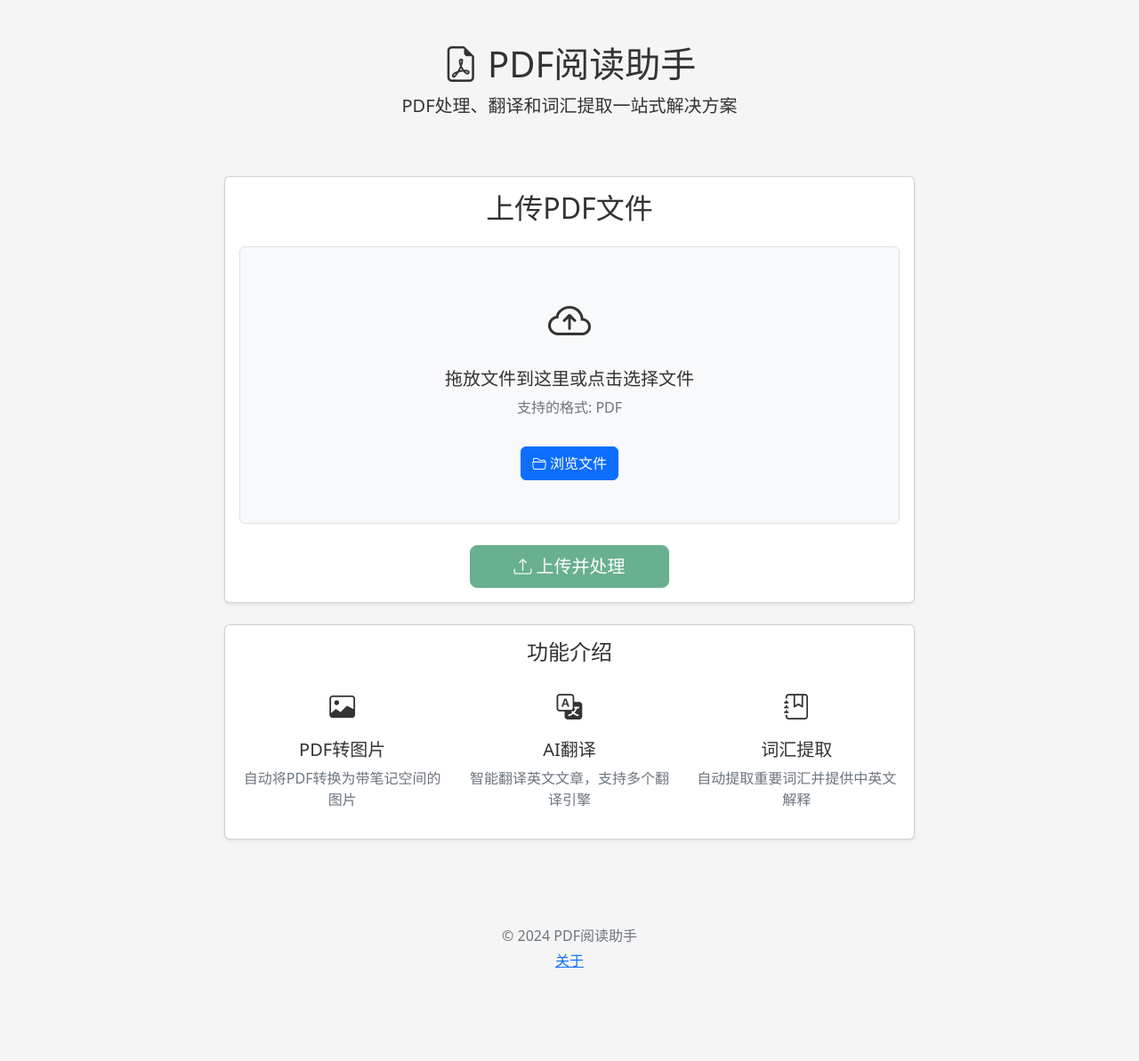
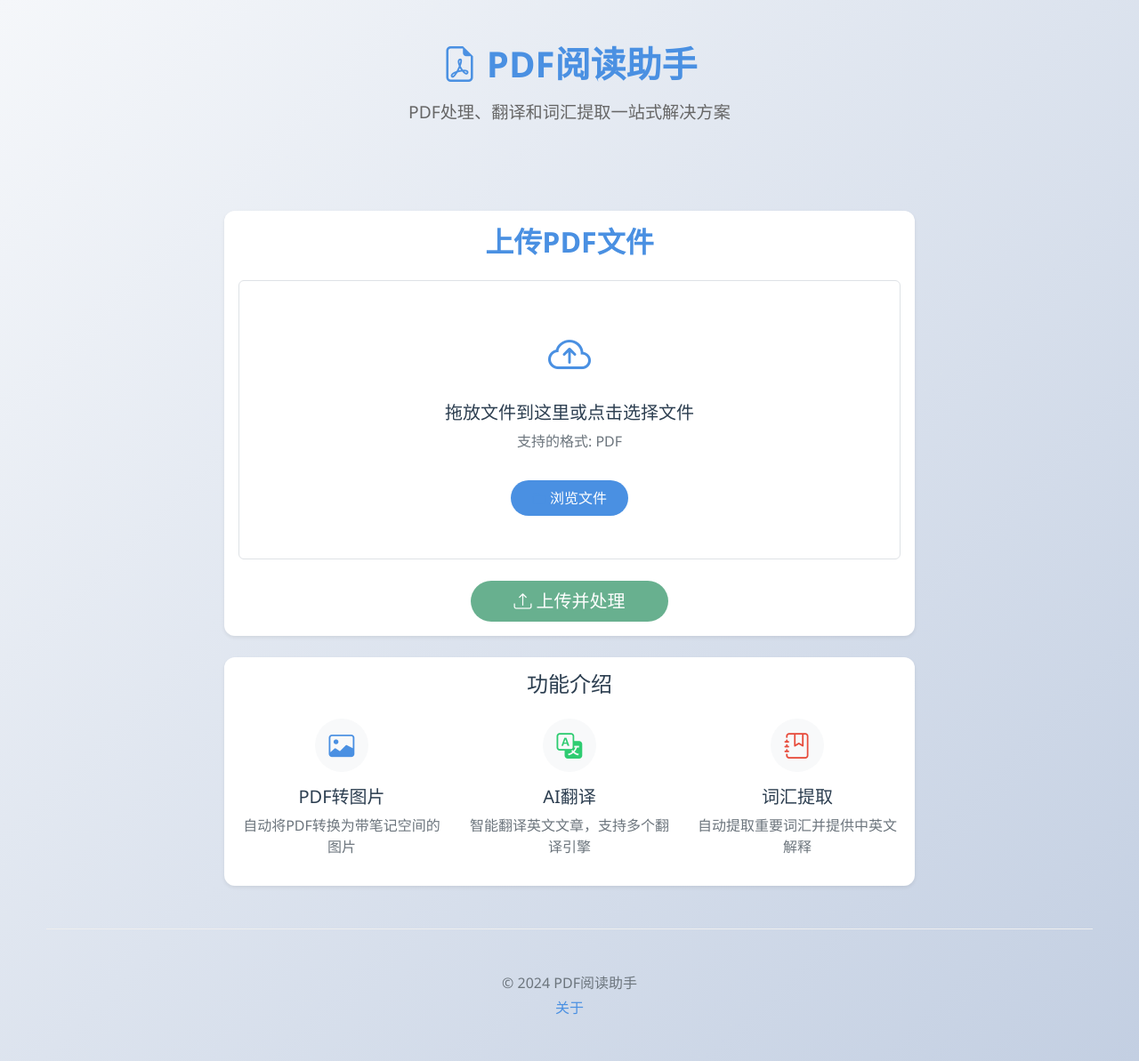
Before and after one commit to Yoasobisong/EnglishPDFAssistant, a Flask app: page / in a window 1280 px wide. Shown: the whole page at 89% size. Before the commit the page ends 1088 px from the top, so only its background shows below. Run offline with Flask 2, Linux system fonts and the light colour scheme.

Commit message:
Update style.css

```diff
--- a/src/web/static/css/style.css
+++ b/src/web/static/css/style.css
@@ -1,28 +1,234 @@
 /* PDF阅读助手CSS样式 */
 
-/* 通用样式 */
-body {
-    background-color: #f5f5f5;
-    color: #333;
+/* 全局样式 */
+:root {
+    --primary-color: #4a90e2;
+    --secondary-color: #2ecc71;
+    --accent-color: #e74c3c;
+    --text-color: #2c3e50;
+    --light-gray: #f8f9fa;
+    --border-radius: 12px;
+    --box-shadow: 0 4px 6px rgba(0, 0, 0, 0.1);
 }
 
-.container {
-    max-width: 1200px;
+body {
+    font-family: 'Segoe UI', system-ui, -apple-system, sans-serif;
+    color: var(--text-color);
+    background: linear-gradient(135deg, #f5f7fa 0%, #c3cfe2 100%);
+    min-height: 100vh;
+}
+
+/* 头部样式 */
+header {
+    margin-bottom: 2rem;
+}
+
+header h1 {
+    color: var(--primary-color);
+    font-weight: 700;
+    margin-bottom: 1rem;
+}
+
+header .lead {
+    color: #666;
+    font-size: 1.2rem;
+}
+
+/* 卡片样式 */
+.card {
+    border: none;
+    border-radius: var(--border-radius);
+    box-shadow: var(--box-shadow);
+    transition: transform 0.3s ease;
+}
+
+.card:hover {
+    transform: translateY(-5px);
+}
+
+.card-title {
+    color: var(--primary-color);
+    font-weight: 600;
 }
 
 /* 上传区域样式 */
 .upload-area {
-    background-color: #f8f9fa;
-    border: 2px dashed #dee2e6;
-    border-radius: 5px;
+    background: white;
+    border-radius: var(--border-radius);
+    border: 2px dashed #ddd;
     transition: all 0.3s ease;
     cursor: pointer;
 }
 
-.upload-area:hover,
-.upload-area.border-primary {
-    background-color: #e9f2ff;
-    border-color: #0d6efd;
+.upload-area:hover {
+    border-color: var(--primary-color);
+    background: #f8f9fa;
+}
+
+.upload-area i {
+    color: var(--primary-color);
+}
+
+/* 按钮样式 */
+.btn {
+    border-radius: 25px;
+    padding: 0.5rem 1.5rem;
+    font-weight: 500;
+    transition: all 0.3s ease;
+}
+
+.btn-primary {
+    background: var(--primary-color);
+    border: none;
+}
+
+.btn-primary:hover {
+    background: #357abd;
+    transform: translateY(-2px);
+}
+
+.btn-success {
+    background: var(--secondary-color);
+    border: none;
+}
+
+.btn-success:hover {
+    background: #27ae60;
+    transform: translateY(-2px);
+}
+
+/* 功能图标样式 */
+.feature-icon {
+    width: 60px;
+    height: 60px;
+    border-radius: 50%;
+    display: flex;
+    align-items: center;
+    justify-content: center;
+    margin: 0 auto;
+    background: var(--light-gray);
+    transition: all 0.3s ease;
+}
+
+.feature-icon:hover {
+    transform: scale(1.1);
+}
+
+/* 进度条样式 */
+.progress {
+    height: 8px;
+    border-radius: 4px;
+    background: #e9ecef;
+}
+
+.progress-bar {
+    background: var(--primary-color);
+    transition: width 0.3s ease;
+}
+
+/* 模态框样式 */
+.modal-content {
+    border-radius: var(--border-radius);
+    border: none;
+}
+
+.modal-body {
+    padding: 2rem;
+}
+
+/* 文件信息样式 */
+.alert {
+    border-radius: var(--border-radius);
+    border: none;
+}
+
+.alert-info {
+    background: #e3f2fd;
+    color: #1976d2;
+}
+
+/* 页脚样式 */
+footer {
+    border-top: 1px solid #eee;
+    padding-top: 2rem;
+}
+
+footer a {
+    color: var(--primary-color);
+    text-decoration: none;
+    transition: color 0.3s ease;
+}
+
+footer a:hover {
+    color: #357abd;
+}
+
+/* 响应式调整 */
+@media (max-width: 768px) {
+    .container {
+        padding: 1rem;
+    }
+
+    header {
+        margin-bottom: 1rem;
+    }
+
+    .card {
+        margin-bottom: 1rem;
+    }
+}
+
+/* 动画效果 */
+@keyframes fadeIn {
+    from {
+        opacity: 0;
+        transform: translateY(20px);
+    }
+
+    to {
+        opacity: 1;
+        transform: translateY(0);
+    }
+}
+
+.fade-in {
+    animation: fadeIn 0.5s ease forwards;
+}
+
+/* 加载动画 */
+.spinner-border {
+    width: 3rem;
+    height: 3rem;
+    border-width: 0.25rem;
+}
+
+/* 工具提示样式 */
+.tooltip {
+    font-size: 0.875rem;
+}
+
+/* 滚动条样式 */
+::-webkit-scrollbar {
+    width: 8px;
+}
+
+::-webkit-scrollbar-track {
+    background: #f1f1f1;
+    border-radius: 4px;
+}
+
+::-webkit-scrollbar-thumb {
+    background: var(--primary-color);
+    border-radius: 4px;
+}
+
+::-webkit-scrollbar-thumb:hover {
+    background: #357abd;
+}
+
+/* 通用样式 */
+.container {
+    max-width: 1200px;
 }
 
 /* 文件信息区域 */
@@ -106,27 +312,6 @@ body {
     justify-content: center;
 }
 
-/* 加载动画 */
-.spinner-border {
-    width: 3rem;
-    height: 3rem;
-}
-
-/* 响应式调整 */
-@media (max-width: 768px) {
-    .log-area {
-        height: 200px;
-    }
-
-    #imageContainer {
-        min-height: 300px;
-    }
-
-    .page-select-item {
-        margin: 5px;
-    }
-}
-
 /* 高亮特定词汇 */
 .highlight-word {
     background-color: #ffdd57;
@@ -142,22 +327,6 @@ body {
 .card:hover {
     transform: translateY(-5px);
     box-shadow: 0 10px 20px rgba(0, 0, 0, 0.1);
-}
-
-/* 进度条样式 */
-.progress-bar {
-    transition: width 0.6s ease;
-}
-
-/* 自定义按钮悬停效果 */
-.btn-primary:hover {
-    background-color: #0a58ca;
-    border-color: #0a53be;
-}
-
-.btn-success:hover {
-    background-color: #157347;
-    border-color: #146c43;
 }
 
 /* 特殊文本格式 */
```
